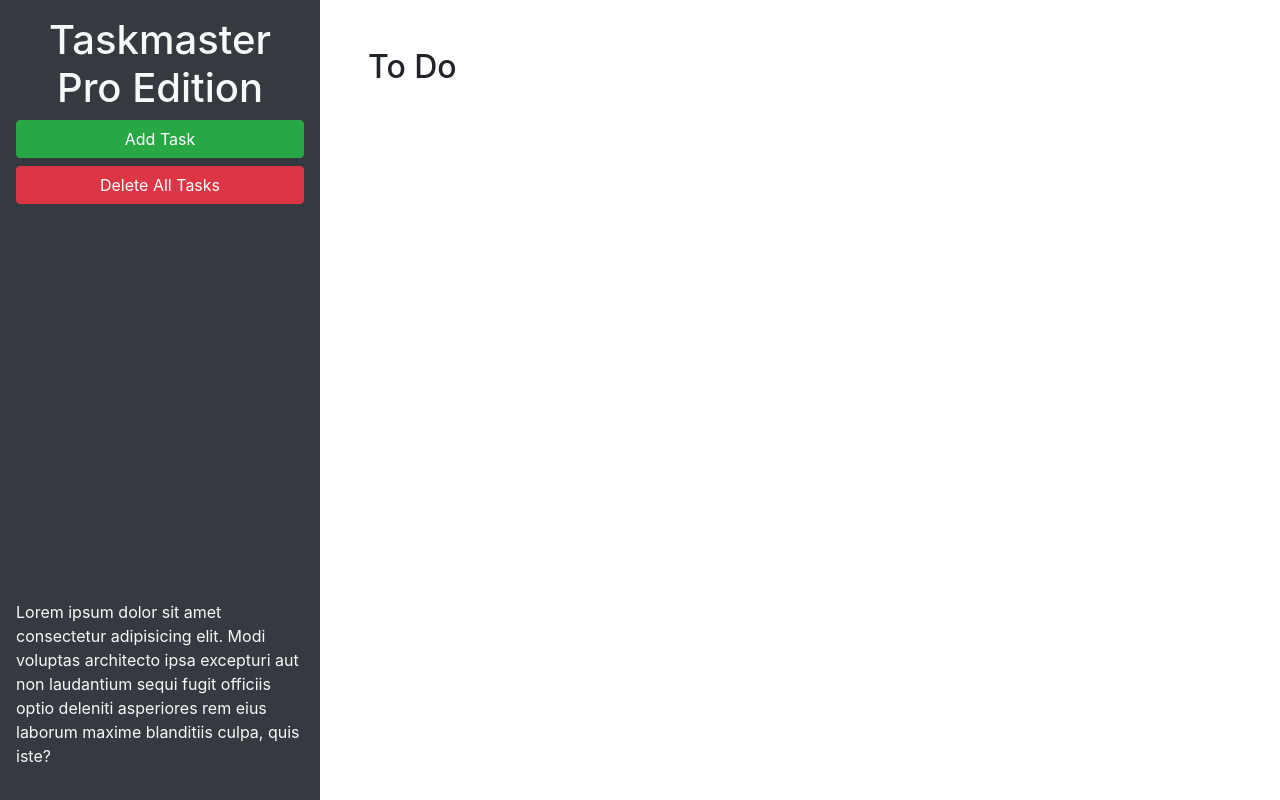
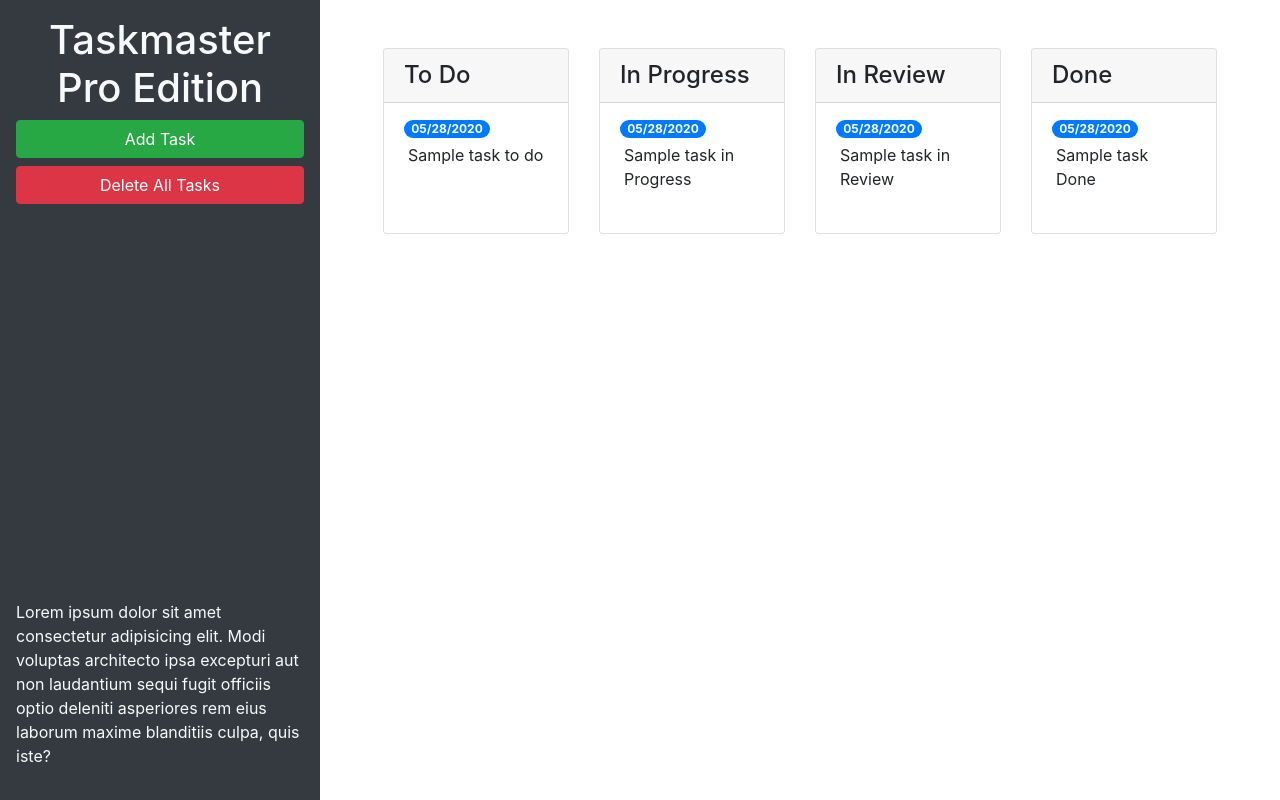
Before and after one commit to RJimenezTech/taskmaster-pro, a plain HTML site: page index.html in a window 1280 px wide. Drawn offline with nearby package versions, Linux system fonts and the light colour scheme.

Commit message:
add boostrap card components and modals to the task form

```diff
--- a/index.html
+++ b/index.html
@@ -24,9 +24,59 @@
       </p>
     </header>
     <main class="col-12 col-lg-9">
-      <div class="m-5">
-        <h2>To Do</h2>
-        <ul id="list-toDo" class="list-group"> </ul>
+      <div class="m-5 row justify-content-around">
+        <div class="col-12 col-md-6 col-xl-3 mb-3">
+          <div class="card">
+            <h4 class="card-header">
+              To Do
+            </h4>
+            <ul id="list-toDo" class="list-group list-group-flush">
+              <li class="list-group-item">
+                <span class="badge badge-primary badge-pill">05/28/2020</span>
+                <p class="m-1">Sample task to do</p>
+            </li>
+            </ul>
+          </div>
+        </div>
+        <div class="col-12 col-md-6 col-xl-3 mb-3">
+          <div class="card">
+            <h4 class="card-header">
+              In Progress
+            </h4>
+            <ul id="list-inProgress" class="list-group list-group-flush">
+              <li class="list-group-item">
+                <span class="badge badge-primary badge-pill">05/28/2020</span>
+                <p class="m-1">Sample task in Progress</p>
+            </li>
+            </ul>
+          </div>
+        </div>
+        <div class="col-12 col-md-6 col-xl-3 mb-3">
+          <div class="card">
+            <h4 class="card-header">
+              In Review
+            </h4>
+            <ul id="list-inReview" class="list-group list-group-flush">
+              <li class="list-group-item">
+                <span class="badge badge-primary badge-pill">05/28/2020</span>
+                <p class="m-1">Sample task in Review</p>
+            </li>
+            </ul>
+          </div>
+        </div>
+        <div class="col-12 col-md-6 col-xl-3 mb-3">
+          <div class="card">
+            <h4 class="card-header">
+              Done
+            </h4>
+            <ul id="list-done" class="list-group list-group-flush">
+              <li class="list-group-item">
+                <span class="badge badge-primary badge-pill">05/28/2020</span>
+                <p class="m-1">Sample task Done</p>
+            </li>
+            </ul>
+          </div>
+        </div>
       </div>
     </main>
   </div>
@@ -46,11 +96,11 @@
           <form>
             <div class="form-group">
               <label for="modalTaskDescription">Task description</label>
-              <textarea id="modalTaskDescription" rows="3"></textarea>
+              <textarea class="form-control" id="modalTaskDescription" rows="3"></textarea>
             </div>
             <div class="form-group">
               <label for="modalDueDate">Due date</label>
-              <input type="text" id="modalDueDate" placeholder="mm/dd/yyyy" autocomplete="off" />
+              <input class="form-control" type="text" id="modalDueDate" placeholder="mm/dd/yyyy" autocomplete="off" />
             </div>
           </form>
         </div>
```
